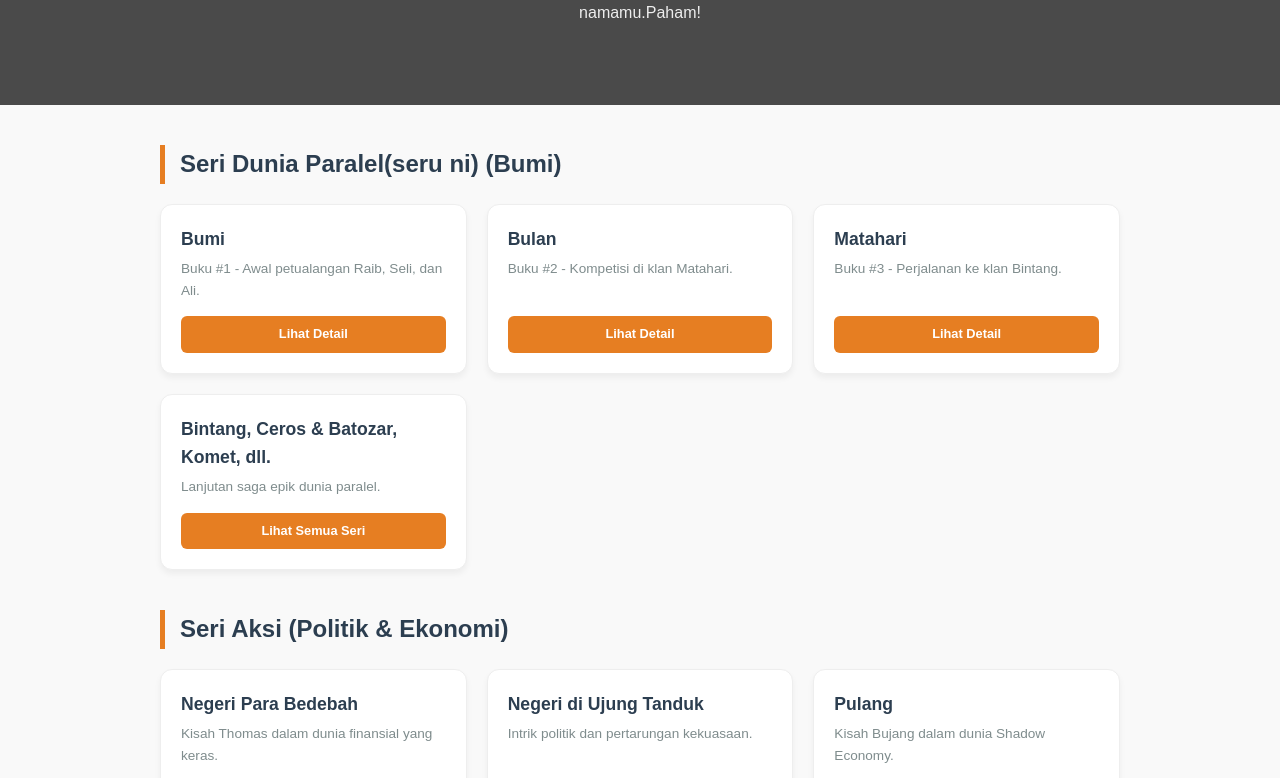
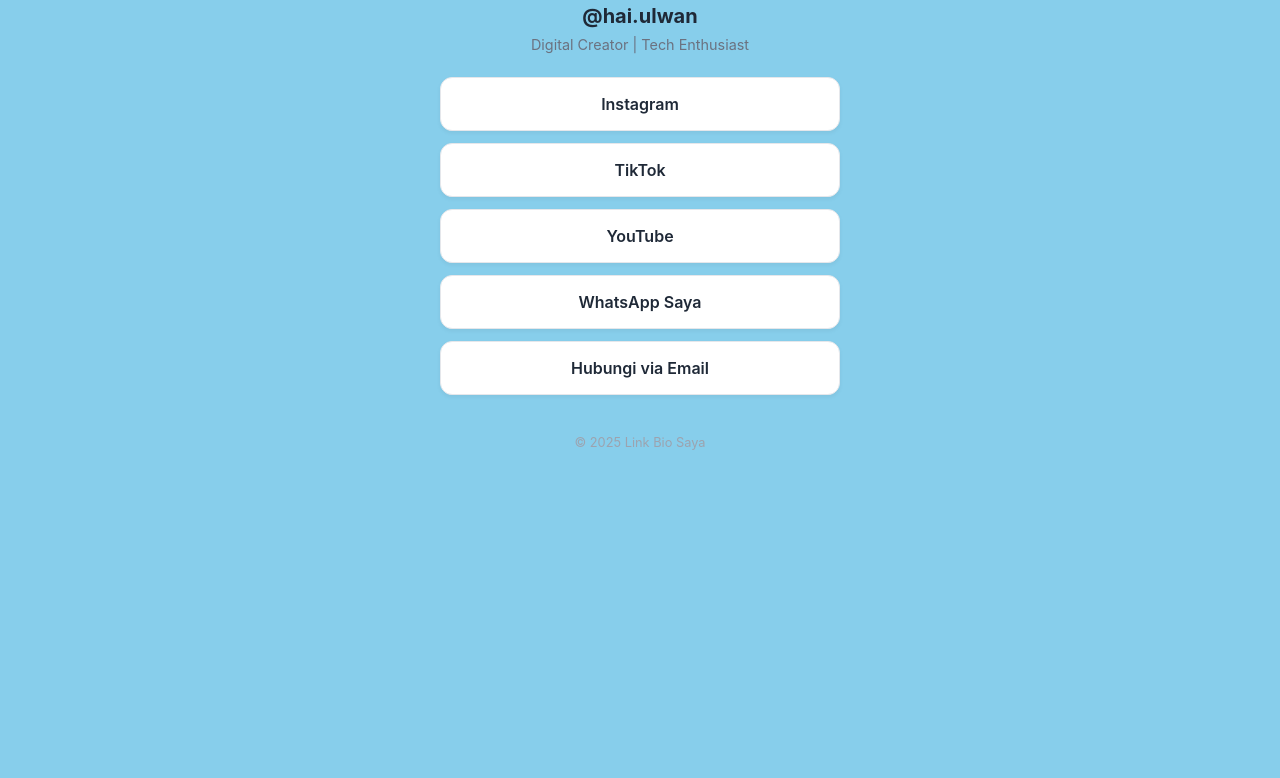
Before and after one commit to Lwanu-ay/lmy-linkone, a plain HTML site: page index.html in a window 1280 px wide. Shown: the part 231-1009 px from the top of the page. After the commit the page ends 800 px from the top, so only its background shows below. Drawn offline with Linux system fonts and the light colour scheme; a web font is replaced by a local one.

Commit message:
Add files via upload

```diff
--- a/index.html
+++ b/index.html
@@ -3,198 +3,110 @@
 <head>
     <meta charset="UTF-8">
     <meta name="viewport" content="width=device-width, initial-scale=1.0">
-    <title>Koleksi Buku Tere Liye | Katalog Lengkap</title>
+    <title>Link Bio Saya</title>
+    <!-- Menggunakan Font dari Google Fonts -->
     <link href="fonts.googleapis.com" rel="stylesheet">
     <style>
-        :root {
-            --primary: #2c3e50;
-            --accent: #e67e22;
-            --bg: #f9f9f9;
-            --white: #ffffff;
-        }
-
         * {
             margin: 0;
             padding: 0;
             box-sizing: border-box;
-            font-family: 'Poppins', sans-serif;
+            font-family: 'Inter', sans-serif;
         }
 
         body {
-            background-color: var(--bg);
-            color: #333;
-            line-height: 1.6;
+            background-color: #87CEEB;
+            display: flex;
+            justify-content: center;
+            align-items: center;
+            min-height: 100vh;
+            padding: 20px;
         }
 
-        header {
-            background: linear-gradient(rgba(0,0,0,0.7), rgba(0,0,0,0.7)), url('images.unsplash.com');
-            background-size: cover;
-            background-position: center;
-            color: white;
-            text-align: center;
-            padding: 80px 20px;
-        }
-
-        header h1 { font-size: 2.5rem; margin-bottom: 10px; }
-        header p { font-weight: 300; opacity: 0.9; }
-
         .container {
-            max-width: 1000px;
-            margin: 40px auto;
-            padding: 0 20px;
-        }
-
-        .category-title {
-            border-left: 5px solid var(--accent);
-            padding-left: 15px;
-            margin: 40px 0 20px;
-            color: var(--primary);
-            font-size: 1.5rem;
-        }
-
-        .book-grid {
-            display: grid;
-            grid-template-columns: repeat(auto-fill, minmax(280px, 1fr));
-            gap: 20px;
-        }
-
-        .book-card {
-            background: var(--white);
-            padding: 20px;
-            border-radius: 12px;
-            box-shadow: 0 4px 6px rgba(0,0,0,0.05);
-            transition: transform 0.3s ease;
-            display: flex;
-            flex-direction: column;
-            justify-content: space-between;
-            border: 1px solid #eee;
-        }
-
-        .book-card:hover {
-            transform: translateY(-5px);
-            box-shadow: 0 10px 20px rgba(0,0,0,0.1);
-        }
-
-        .book-card h3 {
-            font-size: 1.1rem;
-            color: var(--primary);
-            margin-bottom: 5px;
-        }
-
-        .book-card p {
-            font-size: 0.85rem;
-            color: #7f8c8d;
-        }
-
-        .btn-link {
-            display: inline-block;
-            margin-top: 15px;
-            padding: 8px 15px;
-            background-color: var(--accent);
-            color: white;
-            text-decoration: none;
-            border-radius: 6px;
-            font-size: 0.8rem;
-            font-weight: 600;
+            width: 100%;
+            max-width: 400px;
             text-align: center;
         }
 
+        /* Foto Profil */
+        .profile-img {
+            width: 96px;
+            height: 96px;
+            border-radius: 50%;
+            object-fit: cover;
+            border: 3px solid #ffffff;
+            box-shadow: 0 4px 6px rgba(0,0,0,0.1);
+            margin-bottom: 16px;
+        }
+
+        h1 {
+            font-size: 1.25rem;
+            color: #1f2937;
+            margin-bottom: 8px;
+        }
+
+        p {
+            font-size: 0.9rem;
+            color: #6b7280;
+            margin-bottom: 24px;
+        }
+
+        /* Gaya Tombol Link */
+        .links-container {
+            display: flex;
+            flex-direction: column;
+            gap: 12px;
+        }
+
+        .link-card {
+            background-color: #ffffff;
+            color: #1f2937;
+            text-decoration: none;
+            padding: 16px;
+            border-radius: 12px;
+            font-weight: 600;
+            transition: transform 0.2s, background-color 0.2s;
+            box-shadow: 0 2px 4px rgba(0,0,0,0.05);
+            border: 1px solid #e5e7eb;
+        }
+
+        .link-card:hover {
+            transform: scale(1.02);
+            background-color: #f9fafb;
+            border-color: #d1d5db;
+        }
+
+        /* Footer */
         footer {
-            text-align: center;
-            padding: 40px;
-            color: #95a5a6;
-            font-size: 0.9rem;
+            margin-top: 40px;
+            font-size: 0.8rem;
+            color: #9ca3af;
         }
     </style>
 </head>
 <body>
 
-    <header>
-        <h1>Katalog Buku Tere Liye</h1>
-        <p>Daftar lengkap karya novelis inspiratif Indonesia "tapi maaf sebelumnya karena admin hai.ulwan salah memasukkan website ini ke daftar website tiktok, karena saya nggak punya akun tiktok-ay </p>
-         <p>Dan satu lagi kenapa saya punya nama (lwanuay) karena itu adalah kata pig latin dengan menaruh huruf depan pada suatu kata atau namamu dan menambah 'ay' ke namamu.Paham!<p2>
-    </header>
+    <div class="container">
+        <!-- Ganti URL gambar di bawah dengan foto kamu -->
+        <img src="https://www.instagram.com/hai.ulwan/" alt="Foto Profil" class="profile-img">
 
-    <div class="container">
+        <h1>@hai.ulwan</h1>
+        <p>Digital Creator | Tech Enthusiast</p>
 
-        <!-- Seri Dunia Paralel (Bumi) -->
-        <h2 class="category-title">Seri Dunia Paralel(seru ni) (Bumi)</h2>
-        <div class="book-grid">
-            <div class="book-card">
-                <div><h3>Bumi</h3><p>Buku #1 - Awal petualangan Raib, Seli, dan Ali.</p></div>
-                <a href="#" class="btn-link">Lihat Detail</a>
-            </div>
-            <div class="book-card">
-                <div><h3>Bulan</h3><p>Buku #2 - Kompetisi di klan Matahari.</p></div>
-                <a href="#" class="btn-link">Lihat Detail</a>
-            </div>
-            <div class="book-card">
-                <div><h3>Matahari</h3><p>Buku #3 - Perjalanan ke klan Bintang.</p></div>
-                <a href="#" class="btn-link">Lihat Detail</a>
-            </div>
-            <div class="book-card">
-                <div><h3>Bintang, Ceros & Batozar, Komet, dll.</h3><p>Lanjutan saga epik dunia paralel.</p></div>
-                <a href="#" class="btn-link">Lihat Semua Seri</a>
-            </div>
+        <div class="links-container">
+            <!-- Ganti href dengan link asli Anda -->
+            <a href="instagram.com" class="link-card" target="_blank">Instagram</a>
+            <a href="tiktok.com" class="link-card" target="_blank">TikTok</a>
+            <a href="youtube.com" class="link-card" target="_blank">YouTube</a>
+            <a href="wa.me" class="link-card" target="_blank">WhatsApp Saya</a>
+            <a href="mailto:email@domain.com" class="link-card">Hubungi via Email</a>
         </div>
 
-        <!-- Seri Aksi -->
-        <h2 class="category-title">Seri Aksi (Politik & Ekonomi)</h2>
-        <div class="book-grid">
-            <div class="book-card">
-                <div><h3>Negeri Para Bedebah</h3><p>Kisah Thomas dalam dunia finansial yang keras.</p></div>
-                <a href="#" class="btn-link">Lihat Detail</a>
-            </div>
-            <div class="book-card">
-                <div><h3>Negeri di Ujung Tanduk</h3><p>Intrik politik dan pertarungan kekuasaan.</p></div>
-                <a href="#" class="btn-link">Lihat Detail</a>
-            </div>
-            <div class="book-card">
-                <div><h3>Pulang</h3><p>Kisah Bujang dalam dunia Shadow Economy.</p></div>
-                <a href="#" class="btn-link">Lihat Detail</a>
-            </div>
-            <div class="book-card">
-                <div><h3>Pergi</h3><p>Kelanjutan perjalanan Bujang menemukan jati diri.</p></div>
-                <a href="#" class="btn-link">Lihat Detail</a>
-            </div>
-        </div>
-
-        <!-- Seri Perasaan / Romansa -->
-        <h2 class="category-title">Seri Romansa & Perasaan</h2>
-        <div class="book-grid">
-            <div class="book-card">
-                <div><h3>Daun yang Jatuh Tak Pernah Membenci Angin</h3><p>Kisah cinta yang tulus dan dewasa.</p></div>
-                <a href="#" class="btn-link">Lihat Detail</a>
-            </div>
-            <div class="book-card">
-                <div><h3>Hafalan Shalat Delisa</h3><p>Kisah mengharukan tentang tsunami Aceh.</p></div>
-                <a href="#" class="btn-link">Lihat Detail</a>
-            </div>
-            <div class="book-card">
-                <div><h3>Moga Bunda Disayang Allah</h3><p>Perjuangan seorang guru dan anak spesial.</p></div>
-                <a href="#" class="btn-link">Lihat Detail</a>
-            </div>
-        </div>
-
-        <!-- Buku Terbaru / Lainnya -->
-        <h2 class="category-title">Karya Lainnya</h2>
-        <div class="book-grid">
-            <div class="book-card">
-                <div><h3>Tentang Kamu</h3><p>Perjalanan menelusuri jejak hidup Sri Ningsih.</p></div>
-                <a href="#" class="btn-link">Lihat Detail</a>
-            </div>
-            <div class="book-card">
-                <div><h3>Rembulan Tenggelam di Wajahmu</h3><p>Pertanyaan-pertanyaan besar tentang hidup.</p></div>
-                <a href="#" class="btn-link">Lihat Detail</a>
-            </div>
-        </div>
-
+        <footer>
+            &copy; 2025 Link Bio Saya
+        </footer>
     </div>
-
-    <footer>
-        <p>&copy; 2025 Katalog Penggemar Tere Liye</p>
-        <p>Dibuat untuk keperluan informasi koleksi buku.</p>
-    </footer>
 
 </body>
 </html>
```
